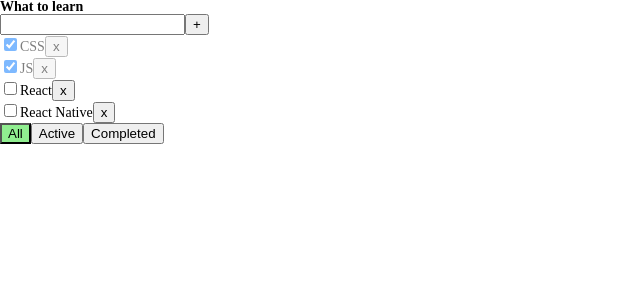
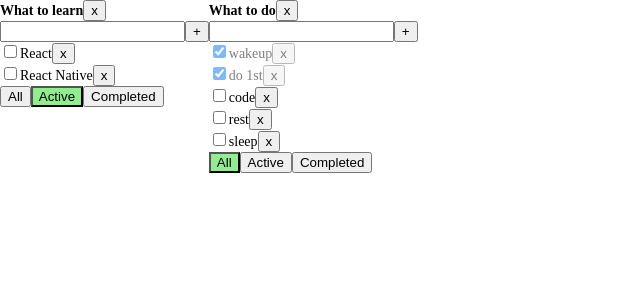
Before and after one commit to gqtpe/trello, a React (Create React App) app: page / in a window 1280 px wide. Shown: the top 300 px of the page, without its empty margins (0-640 px from the left). Built offline with nearby package versions, Linux system fonts and the light colour scheme.

Commit message:
todolist v05:    -converted tasks to associative array structure    -added todoList state management

```diff
--- a/src/App.tsx
+++ b/src/App.tsx
@@ -1,57 +1,105 @@
 import React, {useState} from 'react';
 import './App.scss';
-import {TaskType, Todolist} from "./components/TodoList/TodoList";
+import {TaskType, TodoList} from "./components/TodoList/TodoList";
 import {v4 as uuid} from "uuid";
 
 export type FilterTypeValuesType = "ACTIVE" | "ALL" | "COMPLETED"
+export type TodoListType = {
+    id: string,
+    title: string,
+    filter: FilterTypeValuesType
+}
+
 
 function App() {
-    let [tasks, setTasks] = useState<TaskType[]>([
+    let todo1 = uuid()
+    let todo2 = uuid()
+
+    let [todoLists, setTodoLists] = useState<TodoListType[]>([
+        {id: todo1, title: "What to learn", filter: "ACTIVE"},
+        {id: todo2, title: "What to do", filter: "ALL"},
+    ])
+    const removeTodoList = (todoListID: string) => {
+        let filteredTodoLists = todoLists.filter(t=>t.id !== todoListID)
+        setTodoLists(filteredTodoLists)
+        delete tasks[todoListID]
+        setTasks({...tasks})
+    }
+    const changeStatus = (todoLisID: string, taskID: string, isDone: boolean) => {
+        let task = tasks[todoLisID].find(t => t.id === taskID)
+        if (task) {
+            task.isDone = isDone
+            setTasks({...tasks})
+        }
+
+    }
+    let [tasks, setTasks] = useState({
+        [todo1]: [
             {id: uuid(), title: "CSS", isDone: true},
             {id: uuid(), title: "JS", isDone: true},
             {id: uuid(), title: "React", isDone: false},
             {id: uuid(), title: "React Native", isDone: false},
-    ])
-    let [filter, setFilter] = useState<FilterTypeValuesType>("ALL")
-    const removeTask = (id: string) => {
-        let filteredTasks = tasks.filter(t => t.id !== id)
-        setTasks(filteredTasks)
+        ],
+        [todo2]: [
+            {id: uuid(), title: "wakeup", isDone: true},
+            {id: uuid(), title: "do 1st", isDone: true},
+            {id: uuid(), title: "code", isDone: false},
+            {id: uuid(), title: "rest", isDone: false},
+            {id: uuid(), title: "sleep", isDone: false},
+        ]
+    })
+
+    const removeTask = (todoListID: string, taskID: string) => {
+        tasks[todoListID] = tasks[todoListID].filter(t => t.id !== taskID)
+        setTasks({...tasks})
     }
-    const changeFilter = (filter: FilterTypeValuesType) => {
-        setFilter(filter)
+    const changeFilter = (todoListID: string, filter: FilterTypeValuesType) => {
+        let todoList = todoLists.find(t=>t.id === todoListID)
+        if(todoList){
+            todoList.filter = filter
         }
-    const addTask = (title: string) => {
+        setTodoLists([...todoLists])
+    }
+    const addTask = (todoListID: string,title: string) => {
         let newTask: TaskType = {id: uuid(), title: title, isDone: false}
-        let newTasks: TaskType[] = [newTask, ...tasks]
-        setTasks([...newTasks])
+        let currTasks = tasks[todoListID]
+        tasks[todoListID] = [newTask, ...currTasks]
+        setTasks({...tasks})
     }
-    const changeStatus = (taskID: string, isDone: boolean) => {
-        let task = tasks.find(t=>t.id === taskID)
-        if(task){
-            task.isDone = isDone
-        }
-        setTasks([...tasks])
-    }
-    let resultTasks = tasks
-    if (filter === "ACTIVE") {
+
+
+
+    console.log(tasks)
+
+
+
+
+    return (
+        <div className="App">
+            {
+                todoLists.map((todoList) => {
+                    let resultTasks = tasks[todoList.id]
+                    if (todoList.filter === "ACTIVE") {
                         resultTasks = resultTasks.filter(t => !t.isDone)
 
                     }
-    if (filter === "COMPLETED") {
+                    if (todoList.filter === "COMPLETED") {
                         resultTasks = resultTasks.filter(t => t.isDone)
                     }
-    console.log(tasks)
-    return (
-        <div className="App">
-            <Todolist
-                filter={filter}
-                title={"What to learn"}
+                    return <TodoList
+                        key={todoList.id}
+                        id={todoList.id}
+                        title={todoList.title}
+                        filter={todoList.filter}
+                        removeTodoList={removeTodoList}
+                        changeFilter={changeFilter}
                         tasks={resultTasks}
                         removeTask={removeTask}
-                changeFilter={changeFilter}
                         addTask={addTask}
                         changeStatus={changeStatus}
                     />
+                })
+            }
         </div>
     );
 }
--- a/src/components/TodoList/TodoList.tsx
+++ b/src/components/TodoList/TodoList.tsx
@@ -3,13 +3,15 @@ import {FilterTypeValuesType} from "../../App";
 import styles from './TodoList.module.scss'
 
 type PropsType = {
+    id: string
     title: string
+    filter: FilterTypeValuesType
+    removeTodoList: (todoListID: string) => void
+    changeStatus: (todoListID: string, taskID: string, isDone: boolean) => void
     tasks: TaskType[]
-    filter: FilterTypeValuesType
-    removeTask: (id: string) => void
-    changeFilter: (filter: FilterTypeValuesType) => void
-    addTask: (title: string) => void
-    changeStatus: (taskID: string, isDone:boolean) => void
+    removeTask: (todoListID: string, taskID: string) => void
+    changeFilter: (todoListID: string, filter: FilterTypeValuesType) => void
+    addTask: (todoListID: string, title: string) => void
 }
 
 export type TaskType = {
@@ -19,26 +21,36 @@ export type TaskType = {
 
 }
 
-export function Todolist({title, tasks, removeTask, changeFilter, addTask, changeStatus, filter}: PropsType) {
+export function TodoList({
+                             title,
+                             tasks,
+                             removeTodoList,
+                             removeTask,
+                             changeFilter,
+                             addTask,
+                             changeStatus,
+                             filter,
+                             id
+                         }: PropsType) {
     let [newTaskTitle, setTaskNewTitle] = useState<string>('');
-    let [error, setError] = useState<string|null>('')
+    let [error, setError] = useState<string | null>('')
     const enterKeyPressHandler = (event: KeyboardEvent<HTMLInputElement>) => {
         if (event.key === 'Enter') {
             addTaskCallback()
         }
     }
-    const addTaskCallback = () =>{
-        if(newTaskTitle.trim() === ''){
+    const addTaskCallback = () => {
+        if (newTaskTitle.trim() === '') {
             setTaskNewTitle('')
             setError('Title is required')
             return;
         }
-        addTask(newTaskTitle)
+        addTask(id, newTaskTitle)
         setTaskNewTitle('')
 
     }
     const onChangeHandler = (e: React.FormEvent<HTMLInputElement>) => {
-        if(error){
+        if (error) {
             console.log('error')
             setError('')
         }
@@ -46,13 +58,15 @@ export function Todolist({title, tasks, removeTask, changeFilter, addTask, chang
     }
     return (
         <div>
-            <h3>{title}</h3>
+            <h3>{title}
+                <button onClick={() => removeTodoList(id)}>x</button>
+            </h3>
             <input
                 onChange={onChangeHandler}
                 type="text"
                 onKeyUp={enterKeyPressHandler}
                 value={newTaskTitle}
-                className={error?styles.error:""}
+                className={error ? styles.error : ""}
             />
             <button onClick={addTaskCallback}>+</button>
             {error && <div className={styles.errorMessage}>{error}</div>}
@@ -60,10 +74,10 @@ export function Todolist({title, tasks, removeTask, changeFilter, addTask, chang
 
                 {
                     tasks.map(t => {
-                        const onChangeHandler = (e: React.FormEvent<HTMLInputElement>) =>{
-                            changeStatus(t.id, e.currentTarget.checked)
+                        const onChangeHandler = (e: React.FormEvent<HTMLInputElement>) => {
+                            changeStatus(id, t.id, e.currentTarget.checked)
                         }
-                        return <li key={t.id} className={t.isDone?styles.isDone:''}>
+                        return <li key={t.id} className={t.isDone ? styles.isDone : ''}>
 
                             <input
                                 type="checkbox"
@@ -72,15 +86,21 @@ export function Todolist({title, tasks, removeTask, changeFilter, addTask, chang
 
                             />
                             <span>{t.title}</span>
-                            <button onClick={() => removeTask(t.id)}>x</button>
+                            <button onClick={() => removeTask(id, t.id)}>x</button>
                         </li>
                     })
                 }
             </ul>
             <div>
-                <button className={filter === "ALL"? styles.activeFilter:''} onClick={() => changeFilter("ALL")}>All</button>
-                <button className={filter === "ACTIVE"? styles.activeFilter:''} onClick={() => changeFilter("ACTIVE")}>Active</button>
-                <button className={filter === "COMPLETED"? styles.activeFilter:''} onClick={() => changeFilter("COMPLETED")}>Completed</button>
+                <button className={filter === "ALL" ? styles.activeFilter : ''}
+                        onClick={() => changeFilter(id, "ALL")}>All
+                </button>
+                <button className={filter === "ACTIVE" ? styles.activeFilter : ''}
+                        onClick={() => changeFilter(id, "ACTIVE")}>Active
+                </button>
+                <button className={filter === "COMPLETED" ? styles.activeFilter : ''}
+                        onClick={() => changeFilter(id, "COMPLETED")}>Completed
+                </button>
             </div>
         </div>
     )
```
Lines whose indentation alone changed are shown as unchanged.
